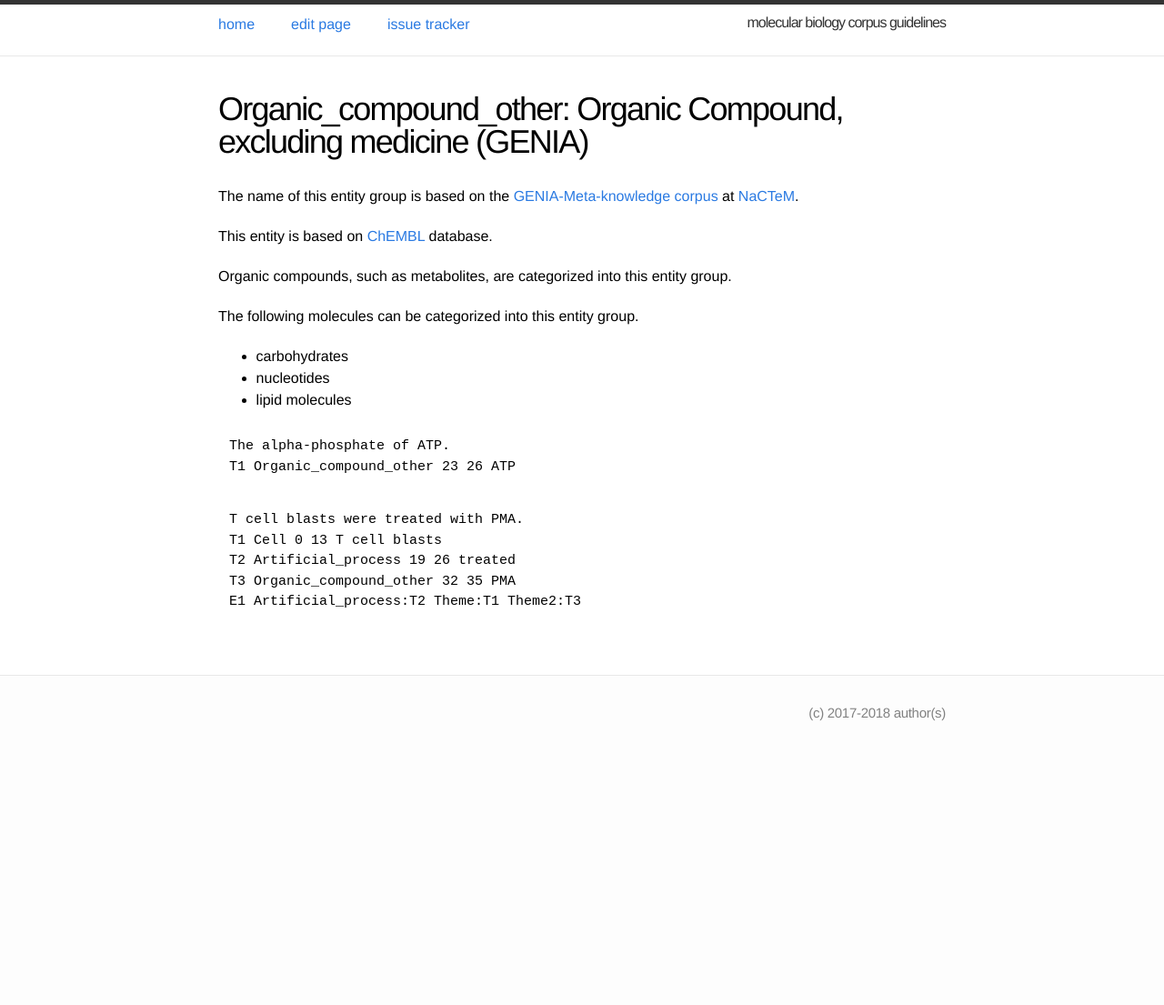
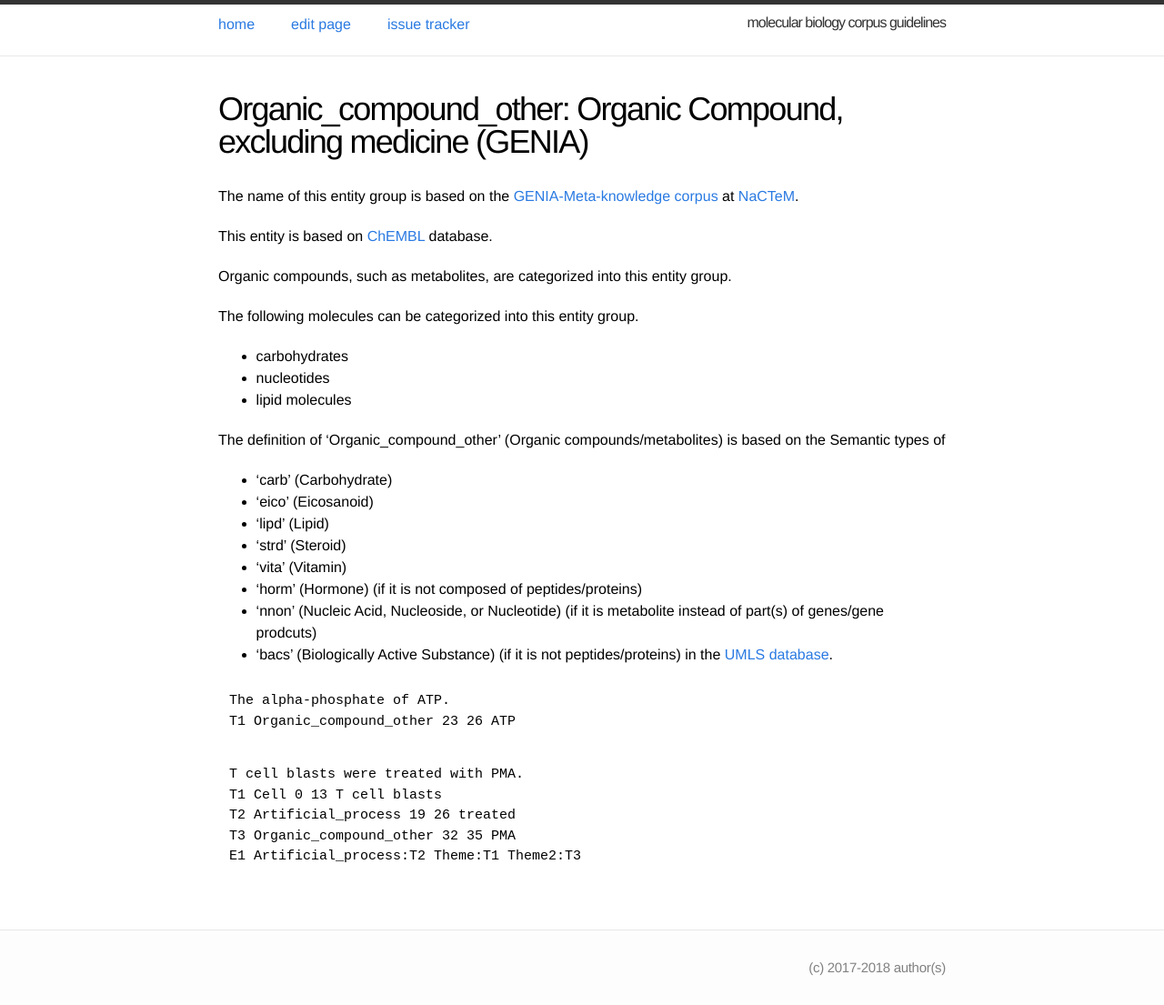
Before and after one commit to ezcatdb/molbiol_lung_corpus-guidelines, a Jekyll site: the page built from _entity/Organic_compound_other.md, in a window 1280 px wide. Shown: the whole page at 91% size. Built offline with Jekyll 4.4.1, drawn with Linux system fonts in a browser that asks for light colours; before the commit the page ends 900 px from its top, so only the background shows below that.

Commit message:
Included more detailed defition of GGPs and Organic compound in GGPs.md and Organic_compound_other.md, respectively.

```diff
--- a/_entity/Organic_compound_other.md
+++ b/_entity/Organic_compound_other.md
@@ -16,6 +16,17 @@ The following molecules can be categorized into this entity group.
 - nucleotides
 - lipid molecules
 
+The definition of 'Organic_compound_other' (Organic compounds/metabolites) is based on the Semantic types of
+- 'carb' (Carbohydrate)
+- 'eico' (Eicosanoid)
+- 'lipd' (Lipid)
+- 'strd' (Steroid)
+- 'vita' (Vitamin)
+- 'horm' (Hormone) (if it is not composed of peptides/proteins)
+- 'nnon' (Nucleic Acid, Nucleoside, or Nucleotide) (if it is metabolite instead of part(s) of genes/gene prodcuts)
+- 'bacs' (Biologically Active Substance) (if it is not peptides/proteins)
+in the <a href="https://www.nlm.nih.gov/research/umls/">UMLS database</a>.
+
 ~~~ ann
 The alpha-phosphate of ATP.
 T1 Organic_compound_other 23 26 ATP
```
